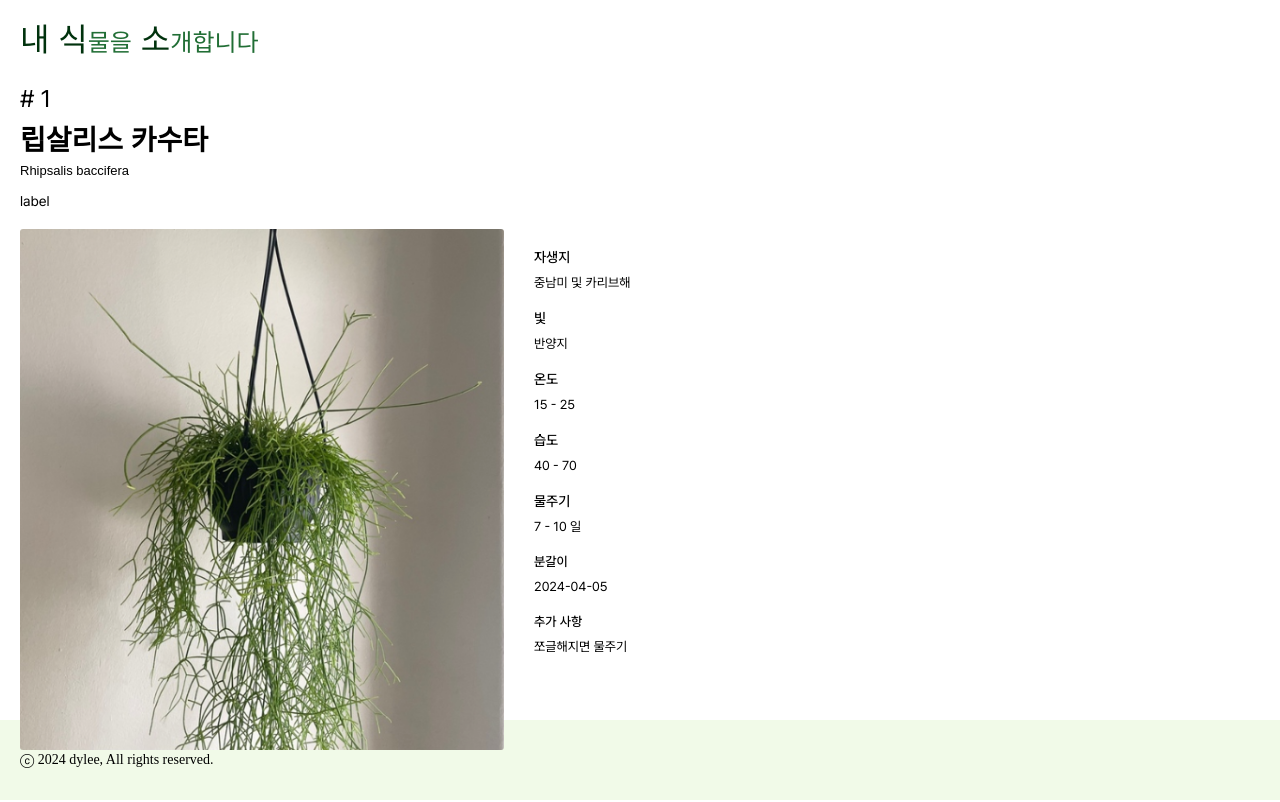
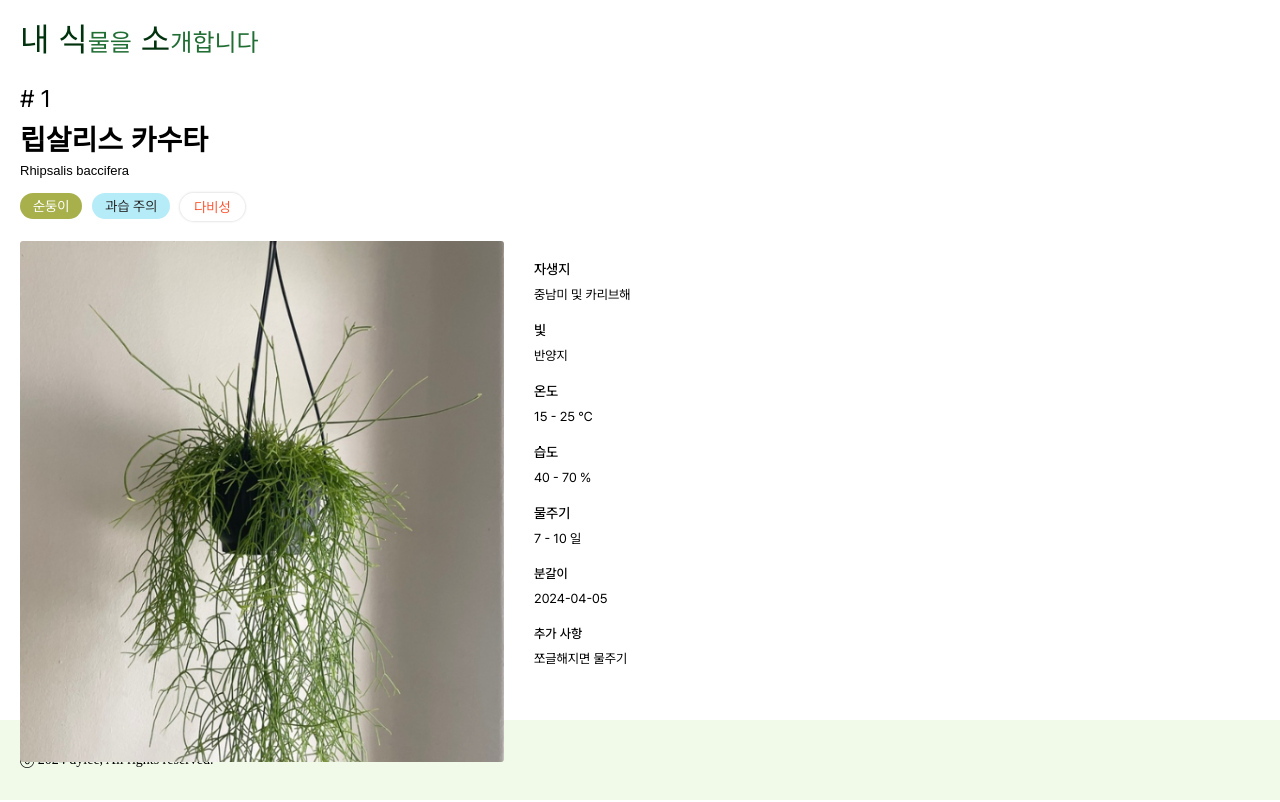
Before and after one commit to leedo97y/planteven, a Next.js app: page /detail/0 in a window 1280 px wide. Built offline with nearby package versions, Linux system fonts and the light colour scheme; a web font is replaced by a local one.

Commit message:
feat: 상세 페이지 라벨 추가
- 상세 페이지 내 식물 중요 특성 라벨 추가
- 라벨 내 색상 theme 추가
- 식물별 비료 data 추가

```diff
--- a/public/data/data.json
+++ b/public/data/data.json
@@ -4,7 +4,7 @@
     "imgSrc": "/images/rhipsalis.png",
     "name": "립살리스 카수타",
     "detailName": "Rhipsalis baccifera",
-    "period": [2024, 2, 31],
+    "onDate": [2024, 2, 31],
     "info": {
       "native": "중남미 및 카리브해",
       "light": "반양지",
@@ -12,6 +12,7 @@
       "humidity": [40, 70],
       "watering": [7, 10],
       "repotting": ["2024-04-05"],
+      "fertilizer": "HIGH",
       "desc": ["쪼글해지면 물주기"]
     }
   },
@@ -20,7 +21,7 @@
     "imgSrc": "/images/grapefruitTree.png",
     "name": "자몽",
     "detailName": "Citrus sinensis × paradisi",
-    "period": [2024, 3, 18],
+    "onDate": [2024, 3, 18],
     "info": {
       "native": "서인도 제도 바베이도스",
       "light": "양지",
@@ -28,6 +29,7 @@
       "humidity": [40, 70],
       "watering": [5, 7],
       "repotting": ["2024-05-07"],
+      "fertilizer": "HIGH",
       "desc": ["잔뿌리가 잘 안 나고 있음"]
     }
   },
@@ -36,7 +38,7 @@
     "imgSrc": "/images/chlorophytum.png",
     "name": "나비란",
     "detailName": "Chlorophytum Variegatum",
-    "period": [2024, 3, 20],
+    "onDate": [2024, 3, 20],
     "info": {
       "native": "남아프리카",
       "light": "반양지",
@@ -44,6 +46,7 @@
       "humidity": [40, 70],
       "watering": [7, 10],
       "repotting": ["2024-04-20"],
+      "fertilizer": "MEDIUM",
       "desc": ["자구가 달렸을땐 물 마르는지 자주 체크"]
     }
   },
@@ -52,14 +55,15 @@
     "imgSrc": "/images/mican.png",
     "name": "필로덴드론 미칸",
     "detailName": "Philodendron hederaceum",
-    "period": [2024, 3, 25],
+    "onDate": [2024, 3, 25],
     "info": {
       "native": "중남미 브라질",
       "light": "반양지",
       "temp": [18, 25],
       "humidity": [40, 70],
-      "watering": [5, 7],
+      "watering": [5, 10],
       "repotting": ["2024-05-19", "2024-05-19", "2024-06-17"],
+      "fertilizer": "HIGH",
       "desc": ["봉 태우면 잎이 커짐", "물주기 큰 미칸 7일, 작은 미칸들 5일", "분갈이 대-중-소 순"]
     }
   },
@@ -68,7 +72,7 @@
     "imgSrc": "/images/japonica.png",
     "name": "대엽풍란",
     "detailName": "Sedirea japonica",
-    "period": [2024, 3, 30],
+    "onDate": [2024, 3, 30],
     "info": {
       "native": "한국 등 아시아",
       "light": "반음지",
@@ -76,6 +80,7 @@
       "humidity": [70, 80],
       "watering": [2, 3],
       "repotting": [""],
+      "fertilizer": "MEDIUM",
       "desc": ["목부작이라 물 2일에 한번 줌"]
     }
   },
@@ -85,14 +90,15 @@
     "imgSrc": "/images/tortum.png",
     "name": "필로덴드론 토텀",
     "detailName": "Philodendron tortum",
-    "period": [2024, 4, 7],
+    "onDate": [2024, 4, 7],
     "info": {
       "native": "중남미 브라질",
       "light": "반양지",
       "temp": [18, 24],
       "humidity": [40, 70],
-      "watering": [4, 7],
+      "watering": [4, 10],
       "repotting": ["2024-05-30", "2024-06-06"],
+      "fertilizer": "HIGH",
       "desc": ["5월 토텀 4일에 한번 물주기", "6월 토텀 5-7일에 한번 물주기"]
     }
   },
@@ -101,7 +107,7 @@
     "imgSrc": "/images/mangoTree.png",
     "name": "망고",
     "detailName": "Mangifera indica",
-    "period": [2024, 4, 12],
+    "onDate": [2024, 4, 12],
     "info": {
       "native": "동남아 및 남아메리카",
       "light": "양지",
@@ -109,6 +115,7 @@
       "humidity": [40, 70],
       "watering": [5, 7],
       "repotting": ["2024-05-12"],
+      "fertilizer": "HIGH",
       "desc": ["분갈이 다가오는 중"]
     }
   },
@@ -117,7 +124,7 @@
     "imgSrc": "/images/myriocladus.png",
     "name": "아스파라거스 미리오클라두스",
     "detailName": "Asparagus myriocladus",
-    "period": [2024, 4, 21],
+    "onDate": [2024, 4, 21],
     "info": {
       "native": "동남아 및 남아메리카",
       "light": "반음지",
@@ -125,6 +132,7 @@
       "humidity": [40, 70],
       "watering": [7, 10],
       "repotting": ["2024-05-21"],
+      "fertilizer": "MEDIUM",
       "desc": ["들여올 때 이미 분갈이 된 상태였음"]
     }
   }
--- a/src/components/Detail/DetailMainInfo.tsx
+++ b/src/components/Detail/DetailMainInfo.tsx
@@ -2,6 +2,7 @@ import { Gugi } from "next/font/google";
 import { DetailMainDiv, InfoSection } from "@/styles/DetailPageStyle";
 import { PlantList } from "@/types";
 import Image from "next/image";
+import Label from "./Label";
 
 const gugi = Gugi({
   subsets: ["latin"],
@@ -15,7 +16,11 @@ const DetailMainInfo = (props: PlantList) => {
         <div id="plantNumber"># {props.id + 1}</div>
         <h1>{props.name}</h1>
         <p id="detailName">{props.detailName}</p>
-        <div id="plantLabel">label</div>
+        <Label
+          light={props.info?.light}
+          watering={props.info?.watering}
+          fertilizer={props.info?.fertilizer}
+        />
       </div>
       <InfoSection>
         {props.imgSrc && (
@@ -44,13 +49,13 @@ const DetailMainInfo = (props: PlantList) => {
           <div id="textDiv">
             <p id="tempTitle">온도</p>
             <p id="temp">
-              {props.info?.temp[0]} - {props.info?.temp[1]}
+              {props.info?.temp[0]} - {props.info?.temp[1]} ℃
             </p>
           </div>
           <div id="textDiv">
             <p id="humidityTitle">습도</p>
             <p id="humidity">
-              {props.info?.humidity[0]} - {props.info?.humidity[1]}
+              {props.info?.humidity[0]} - {props.info?.humidity[1]} %
             </p>
           </div>
           <div id="textDiv">
--- /dev/null
+++ b/src/components/Detail/Label.tsx
@@ -0,0 +1,38 @@
+import { LabelContainer, LabelMainDiv } from "@/styles/LabelStyle";
+import { PlantInfoDetail } from "@/types";
+
+const Label = ({
+  light,
+  watering,
+  fertilizer,
+}: Pick<PlantInfoDetail, "light"> &
+  Pick<PlantInfoDetail, "fertilizer"> &
+  Pick<PlantInfoDetail, "watering">) => {
+  let cycle = 0;
+  watering?.map((num) => (cycle += num));
+  const average = cycle / 2;
+
+  return (
+    <LabelContainer>
+      {light === "양지" ? (
+        <LabelMainDiv id="hardToGrowIndoor">밖이 좋아!</LabelMainDiv>
+      ) : (
+        <LabelMainDiv id="easyToGrowIndoor">순둥이</LabelMainDiv>
+      )}
+      {average > 7.5 ? (
+        <LabelMainDiv id="needLessWater">과습 주의</LabelMainDiv>
+      ) : (
+        <LabelMainDiv id="waterLover">물이 좋아!</LabelMainDiv>
+      )}
+      {fertilizer === "HIGH" ? (
+        <LabelMainDiv id="high">다비성</LabelMainDiv>
+      ) : fertilizer === "MEDIUM" ? (
+        <LabelMainDiv id="medium">적당한 비료</LabelMainDiv>
+      ) : (
+        <LabelMainDiv id="low">비료 적게</LabelMainDiv>
+      )}
+    </LabelContainer>
+  );
+};
+
+export default Label;
--- a/src/components/Home/MainPage.tsx
+++ b/src/components/Home/MainPage.tsx
@@ -19,7 +19,7 @@ const Main = () => {
         <div id="sectionLayer">
           {data.map((item, index) => {
             const today = new Date();
-            const day = new Date(item.period[0], item.period[1], item.period[2]);
+            const day = new Date(item.onDate[0], item.onDate[1], item.onDate[2]);
             const timeGap = today.getTime() - day.getTime();
             const remainDays = Math.ceil(timeGap / (1000 * 60 * 60 * 24));
 
--- a/src/styles/DetailPageStyle.ts
+++ b/src/styles/DetailPageStyle.ts
@@ -41,12 +41,6 @@ export const DetailMainDiv = styled.div`
 
     #detailName {
       font-size: ${({ theme }) => theme.font.xs};
-    }
-
-    #plantLabel {
-      font-family: "Pretendard";
-      margin-top: 10px;
-      font-size: ${({ theme }) => theme.font.sm};
     }
   }
 `;
--- /dev/null
+++ b/src/styles/LabelStyle.ts
@@ -0,0 +1,58 @@
+import styled from "@emotion/styled";
+
+export const LabelContainer = styled.div`
+  font-family: "Pretendard";
+  margin-top: 10px;
+  font-size: ${({ theme }) => theme.font.sm};
+  display: flex;
+  flex-direction: row;
+  gap: 10px;
+`;
+
+export const LabelMainDiv = styled.div`
+  width: fit-content;
+  height: fit-content;
+  padding: 5px 13px;
+  border-radius: 50px;
+
+  &#easyToGrowIndoor {
+    background-color: ${({ theme }) => theme.colors.yellowGreen};
+    color: #fff;
+  }
+
+  &#hardToGrowIndoor {
+    background-color: ${({ theme }) => theme.colors.deepOrange};
+    color: #fff;
+  }
+
+  &#waterLover {
+    background-color: ${({ theme }) => theme.colors.mediumBlue};
+    color: #fff;
+  }
+
+  &#needLessWater {
+    background-color: ${({ theme }) => theme.colors.lightBlue};
+    color: ${({ theme }) => theme.colors.black};
+  }
+
+  &#high {
+    background-color: transparent;
+    border: 1px solid #fff;
+    box-shadow: 0px 0px 2px 1px rgba(0, 0, 0, 0.1);
+    color: ${({ theme }) => theme.colors.red};
+  }
+
+  &#medium {
+    background-color: transparent;
+    border: 1px solid #fff;
+    box-shadow: 0px 0px 2px 1px rgba(0, 0, 0, 0.1);
+    color: ${({ theme }) => theme.colors.lightGreen};
+  }
+
+  &#low {
+    background-color: transparent;
+    border: 1px solid #fff;
+    box-shadow: 0px 0px 2px 1px rgba(0, 0, 0, 0.1);
+    color: ${({ theme }) => theme.colors.navy};
+  }
+`;
--- a/src/styles/theme.tsx
+++ b/src/styles/theme.tsx
@@ -14,7 +14,7 @@ const theme: Theme = {
   },
   colors: {
     // font, basic color
-    black: "#000",
+    black: "#292929",
     darkGray: "#878787",
     brown: "#7a5c3e",
     darkBrown: "#634a33",
@@ -36,7 +36,15 @@ const theme: Theme = {
     deepBlue: "#0A9BBD",
     mediumBlue: "#2DB2D1",
     blue: "#50C5E0",
-    lightBlue: "#78D6EC",
+    lightBlue: "#b6ecf8",
+
+    // caution
+    deepRed: "#b13a22",
+    red: "#FF5733",
+    lightRed: "#fa9983",
+    deepNavy: "#1a1b85",
+    navy: "#2B2DD7",
+    lightNavy: "#898bf1",
 
     // sun orange
     deepOrange: "#FF8207",
```
Also changed, not shown: emotion.d.ts (+8 -0 lines), src/types/index.ts (+12 -3 lines).
